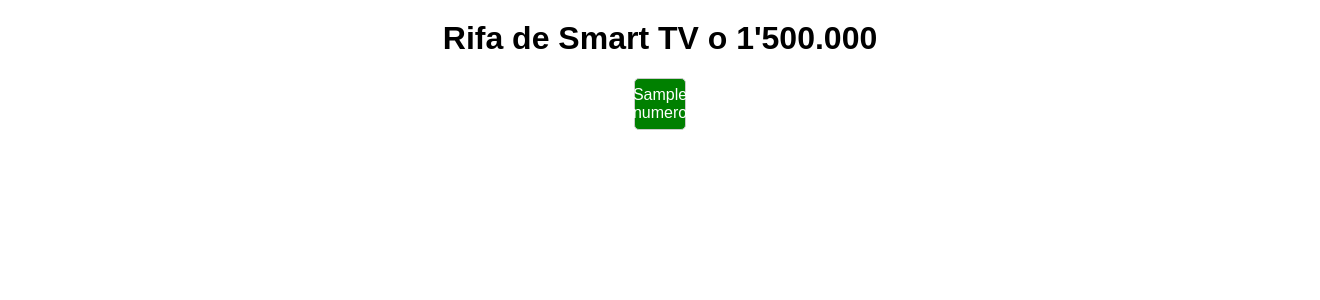
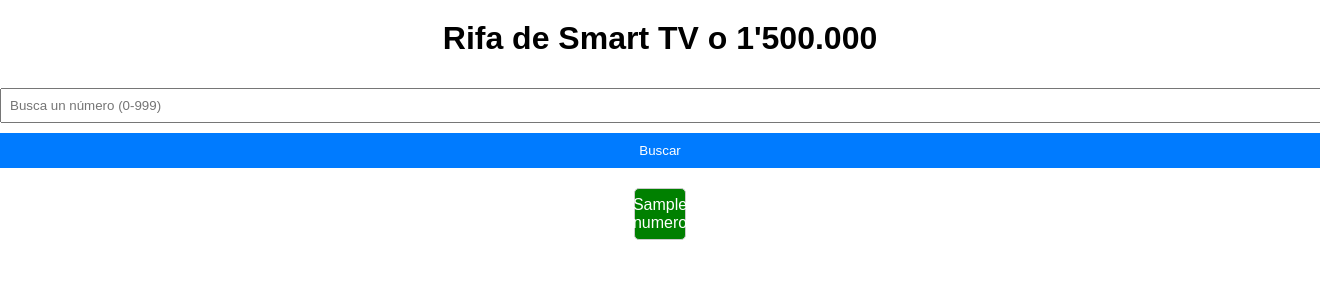
Before and after one commit to JhonCastro18/mi-rifa, a Flask app: template templates/numeros.html in a window 1320 px wide; the page is wider, and only the part inside the window is pictured. Shown: the top 300 px of that part. Run offline with Flask 3, Linux system fonts and the light colour scheme; the template is opened without the code that fills it: most values are stand-ins (such as "Sample title", 1, 10 or a date in 2020); some libraries are stand-ins or nearby versions.

Commit message:
Subiendo mi aplicación Flask

```diff
--- a/app.py
+++ b/app.py
@@ -1,12 +1,16 @@
+import os
+import psycopg2
 from flask import Flask, render_template, request, jsonify
-import sqlite3
 
 app = Flask(__name__)
 
-# Función para conectar a la base de datos y ejecutar consultas
+# Obtener la URL de la base de datos desde la variable de entorno
+DATABASE_URL = os.getenv('DATABASE_URL')
+
+# Función para conectar a la base de datos PostgreSQL
 def get_db_connection():
-    conn = sqlite3.connect("rifa.db")
-    conn.row_factory = sqlite3.Row  # Esto facilita acceder a los resultados como diccionarios
+    # Conectar a la base de datos de PostgreSQL usando la URL proporcionada por Render
+    conn = psycopg2.connect(DATABASE_URL, sslmode='require')
     return conn
 
 # Muestra los números disponibles
@@ -27,6 +31,26 @@ def mostrar_numeros():
     } for numero in numeros]
 
     return render_template("numeros.html", numeros=numeros_formateados)
+
+# Busca un número específico
+@app.route("/buscar/<int:numero>")
+def buscar_numero(numero):
+    conn = get_db_connection()
+    cursor = conn.cursor()
+    cursor.execute("SELECT numero, estado, comprador, pagado FROM rifas WHERE numero = ?", (numero,))
+    numero_info = cursor.fetchone()
+    conn.close()
+
+    if numero_info:
+        numero_formateado = {
+            'numero': f'{numero_info[0]:03}',
+            'estado': numero_info[1],
+            'comprador': numero_info[2] if numero_info[2] else "",
+            'pagado': numero_info[3]
+        }
+        return render_template("numero.html", numero=numero_formateado)
+    else:
+        return jsonify({"message": "Número no encontrado."}), 404
 
 # Marca un número como vendido o pagado
 @app.route("/actualizar", methods=["POST"])
--- a/requirements.txt
+++ b/requirements.txt
@@ -8,3 +8,4 @@ Jinja2==3.1.5
 MarkupSafe==3.0.2
 packaging==24.2
 Werkzeug==3.1.3
+psycopg2-binary==2.9.3
--- a/templates/numeros.html
+++ b/templates/numeros.html
@@ -97,6 +97,12 @@
 <body>
     <h1 style="text-align: center; margin-top: 20px;">Rifa de Smart TV o 1'500.000</h1>
 
+    <!-- Buscador -->
+    <div style="text-align: center; margin-top: 20px;">
+        <input type="text" id="buscarNumero" placeholder="Busca un número (0-999)" />
+        <button onclick="buscarNumero()">Buscar</button>
+    </div>
+
     <div class="container">
         {% for numero in numeros %}
             <div class="numero
@@ -182,6 +188,17 @@
                 window.location.reload(); // Recargar para reflejar los cambios
             });
         };
+
+        // Función de búsqueda de número
+        function buscarNumero() {
+            var numeroBusqueda = document.getElementById("buscarNumero").value.trim();
+            if (numeroBusqueda) {
+                // Redirige a la página con el número buscado
+                window.location.href = "/buscar/" + numeroBusqueda;
+            } else {
+                alert("Por favor, ingresa un número.");
+            }
+        }
     </script>
 </body>
 </html>
```
Also changed, not shown: setuo_db.py (+17 -18 lines), rifa.db, 1 other file.
